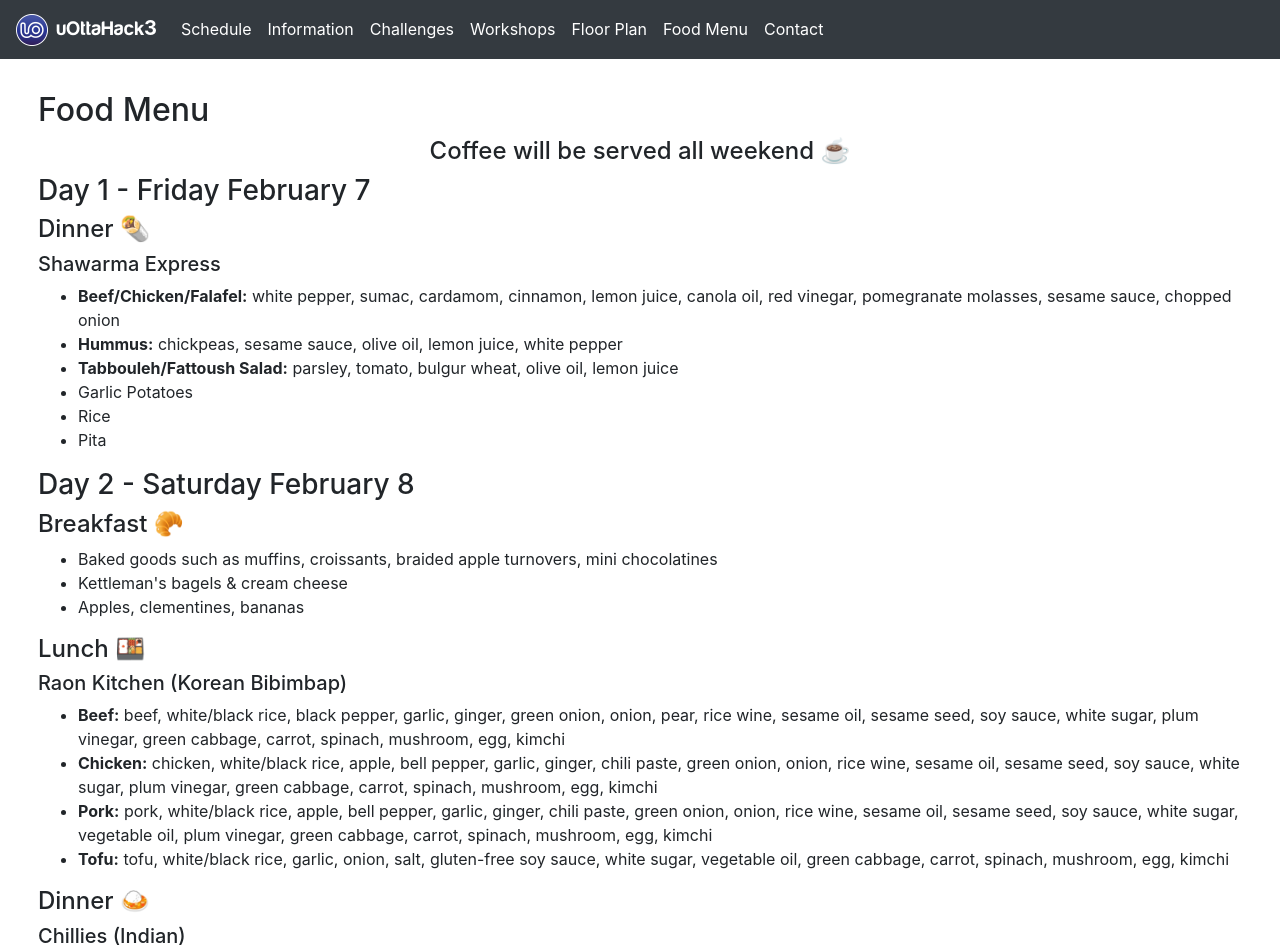
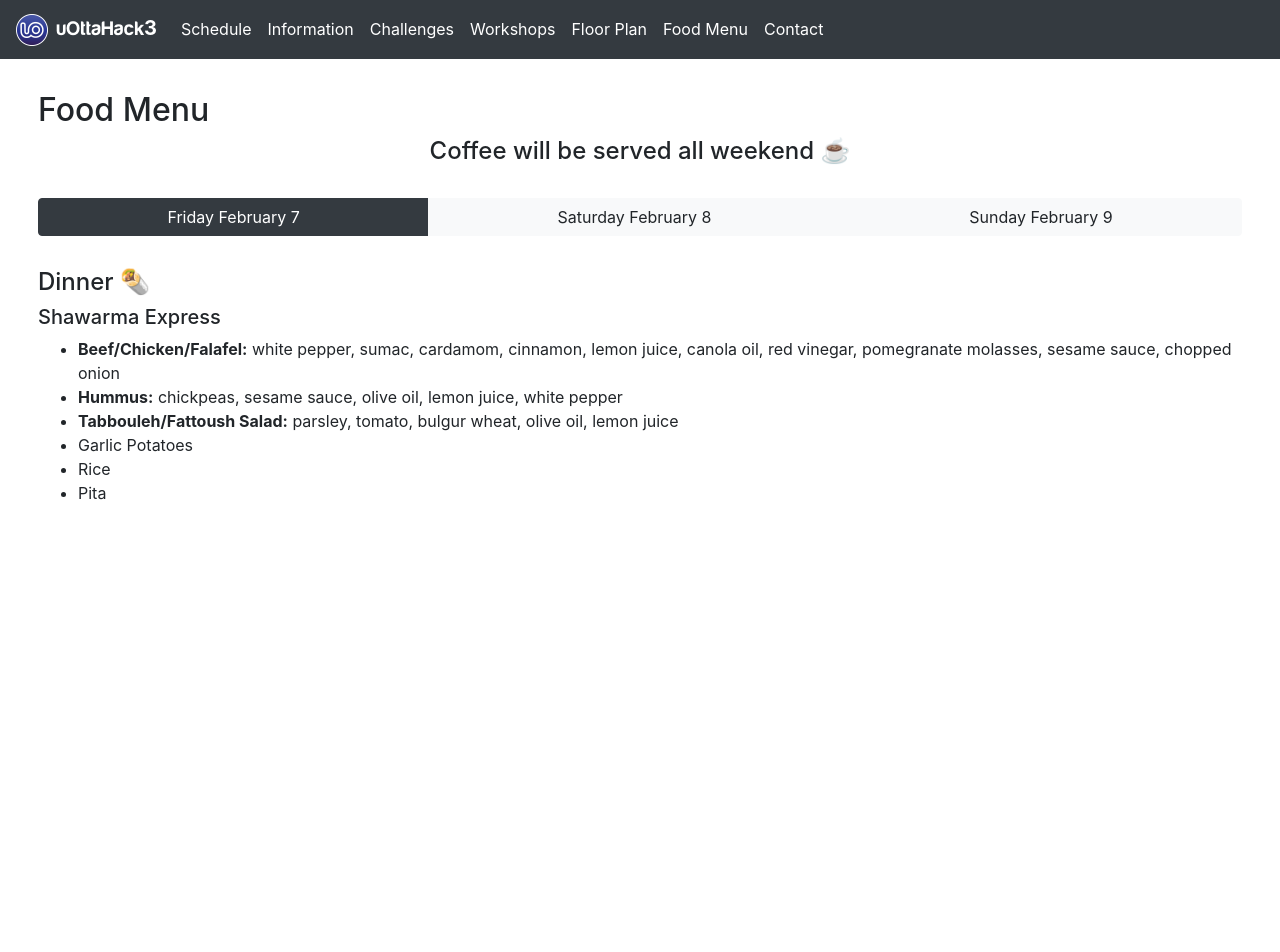
Before and after one commit to uOttaHack/2020-live-site, a React (Create React App) app: page /food in a window 1280 px wide. Shown: the top 952 px of the page. After the commit the page ends 800 px from the top, so only its background shows below. Built offline with nearby package versions, Linux system fonts and the light colour scheme; a web font is replaced by a local one.

Commit message:
add tabs for each day of food menu

```diff
--- /dev/null
+++ b/src/views/FoodMenuView.css
@@ -0,0 +1,7 @@
+#food-menu-view .coffee {
+	margin-bottom: 32px;
+}
+
+#food-menu-view .button-group {
+	margin-bottom: 32px;
+}
--- a/src/views/FoodMenuView.tsx
+++ b/src/views/FoodMenuView.tsx
@@ -1,20 +1,17 @@
 import React from 'react';
+import './FoodMenuView.css';
 
+import Button from 'react-bootstrap/Button';
+import ButtonGroup from 'react-bootstrap/ButtonGroup';
 import Container from 'react-bootstrap/Container';
 import Col from 'react-bootstrap/Col';
+import { getRelativeDayTime } from '../utils';
+import { secondDay, thirdDay } from '../data/schedule';
+import { RelativeTime, EventListener } from '../enums';
+import { MOBILE_BREAKPOINT_WIDTH } from '../constants';
 
-const FoodMenuView: React.FC = () => {
-	return (
-		<Container id="food-menu-view" fluid>
-			<Col>
-				<h2>Food Menu</h2>
-				<h4 style={{ textAlign: 'center' }}>
-					Coffee will be served all weekend{' '}
-					<span role="img" aria-label="steaming coffee emoji">
-						☕️
-					</span>
-				</h4>
-				<h3>Day 1 - Friday February 7</h3>
+const day1 = (
+	<div>
 		<h4>
 			Dinner{' '}
 			<span role="img" aria-label="shawarma emoji">
@@ -24,8 +21,8 @@
 		<h5>Shawarma Express</h5>
 		<ul>
 			<li>
-						<b>Beef/Chicken/Falafel:</b> white pepper, sumac, cardamom, cinnamon, lemon juice, canola oil,
-						red vinegar, pomegranate molasses, sesame sauce, chopped onion
+				<b>Beef/Chicken/Falafel:</b> white pepper, sumac, cardamom, cinnamon, lemon juice, canola oil, red
+				vinegar, pomegranate molasses, sesame sauce, chopped onion
 			</li>
 			<li>
 				<b>Hummus:</b> chickpeas, sesame sauce, olive oil, lemon juice, white pepper
@@ -37,7 +34,11 @@
 			<li>Rice</li>
 			<li>Pita</li>
 		</ul>
-				<h3>Day 2 - Saturday February 8</h3>
+	</div>
+);
+
+const day2 = (
+	<div>
 		<h4>
 			Breakfast{' '}
 			<span role="img" aria-label="croissant emoji">
@@ -58,23 +59,23 @@
 		<h5>Raon Kitchen (Korean Bibimbap)</h5>
 		<ul>
 			<li>
-						<b>Beef:</b> beef, white/black rice, black pepper, garlic, ginger, green onion, onion, pear,
-						rice wine, sesame oil, sesame seed, soy sauce, white sugar, plum vinegar, green cabbage, carrot,
+				<b>Beef:</b> beef, white/black rice, black pepper, garlic, ginger, green onion, onion, pear, rice wine,
+				sesame oil, sesame seed, soy sauce, white sugar, plum vinegar, green cabbage, carrot, spinach, mushroom,
+				egg, kimchi
+			</li>
+			<li>
+				<b>Chicken:</b> chicken, white/black rice, apple, bell pepper, garlic, ginger, chili paste, green onion,
+				onion, rice wine, sesame oil, sesame seed, soy sauce, white sugar, plum vinegar, green cabbage, carrot,
 				spinach, mushroom, egg, kimchi
 			</li>
 			<li>
-						<b>Chicken:</b> chicken, white/black rice, apple, bell pepper, garlic, ginger, chili paste,
-						green onion, onion, rice wine, sesame oil, sesame seed, soy sauce, white sugar, plum vinegar,
-						green cabbage, carrot, spinach, mushroom, egg, kimchi
+				<b>Pork:</b> pork, white/black rice, apple, bell pepper, garlic, ginger, chili paste, green onion,
+				onion, rice wine, sesame oil, sesame seed, soy sauce, white sugar, vegetable oil, plum vinegar, green
+				cabbage, carrot, spinach, mushroom, egg, kimchi
 			</li>
 			<li>
-						<b>Pork:</b> pork, white/black rice, apple, bell pepper, garlic, ginger, chili paste, green
-						onion, onion, rice wine, sesame oil, sesame seed, soy sauce, white sugar, vegetable oil, plum
-						vinegar, green cabbage, carrot, spinach, mushroom, egg, kimchi
-					</li>
-					<li>
-						<b>Tofu:</b> tofu, white/black rice, garlic, onion, salt, gluten-free soy sauce, white sugar,
-						vegetable oil, green cabbage, carrot, spinach, mushroom, egg, kimchi
+				<b>Tofu:</b> tofu, white/black rice, garlic, onion, salt, gluten-free soy sauce, white sugar, vegetable
+				oil, green cabbage, carrot, spinach, mushroom, egg, kimchi
 			</li>
 		</ul>
 		<h4>
@@ -92,8 +93,7 @@
 				<b>Dal makhani:</b> tomatoes, onion, fenugreek leaves (kasoori methi) spices, contains dairy
 			</li>
 			<li>
-						<b>Vegetable korma:</b> coconut, carrot, beans, cottage cheese, green peas onion, cauliflower,
-						potatoes
+				<b>Vegetable korma:</b> coconut, carrot, beans, cottage cheese, green peas onion, cauliflower, potatoes
 			</li>
 			<li>
 				<b>Salad:</b> mixed lettuce, carrot, tomatoes, cucumber, radish, beetroot
@@ -108,7 +108,11 @@
 				<b>Basmati Rice</b>
 			</li>
 		</ul>
-				<h3>Day 3 - Sunday February 9</h3>
+	</div>
+);
+
+const day3 = (
+	<div>
 		<h4>
 			Breakfast{' '}
 			<span role="img" aria-label="pancake emoji">
@@ -135,8 +139,68 @@
 		<h5>La Bottega (Italian Sandwiches)</h5>
 		<ul>
 			<li>Assorted sandwiches made on a classic cirioli bun</li>
-					<li>Marinated eggplant, olives, hot peppers, mayonnaise and mustard served on the side.</li>
+			<li>Marinated eggplant, olives, hot peppers, mayonnaise and mustard served on the side</li>
 		</ul>
+	</div>
+);
+
+const days = [day1, day2, day3];
+const dayLabels = ['Fri', 'Sat', 'Sun'];
+const dayLabelsLong = ['Friday February 7', 'Saturday February 8', 'Sunday February 9'];
+
+const FoodMenuView: React.FC = () => {
+	let initialDay = 0;
+	if (getRelativeDayTime(secondDay.date) === RelativeTime.Present) {
+		initialDay = 1;
+	} else if (getRelativeDayTime(thirdDay.date) === RelativeTime.Present) {
+		initialDay = 2;
+	}
+
+	const [button, setButton] = React.useState(initialDay);
+	const [mobile, setMobile] = React.useState(true);
+
+	const updateDimensions = () => {
+		const isMobile = window.innerWidth < MOBILE_BREAKPOINT_WIDTH;
+		if (mobile !== isMobile) {
+			setMobile(isMobile);
+		}
+	};
+
+	React.useEffect(() => {
+		updateDimensions();
+		window.addEventListener(EventListener.Resize, updateDimensions);
+
+		return () => {
+			window.removeEventListener(EventListener.Resize, updateDimensions);
+		};
+	});
+
+	const handleClick = (index: number) => setButton(index);
+
+	return (
+		<Container id="food-menu-view" fluid>
+			<Col>
+				<h2>Food Menu</h2>
+				<h4 className="coffee" style={{ textAlign: 'center' }}>
+					Coffee will be served all weekend{' '}
+					<span role="img" aria-label="steaming coffee emoji">
+						☕️
+					</span>
+				</h4>
+				<div className="d-flex flex-column">
+					<ButtonGroup className="button-group">
+						{(mobile ? dayLabels : dayLabelsLong).map((label, index) => (
+							<Button
+								key={`button-${index}`}
+								onClick={() => handleClick(index)}
+								variant={index === button ? 'dark' : 'light'}
+							>
+								{label}
+							</Button>
+						))}
+					</ButtonGroup>
+				</div>
+				{days[button]}
 			</Col>
 		</Container>
 	);
```
Lines whose indentation alone changed are shown as unchanged.
